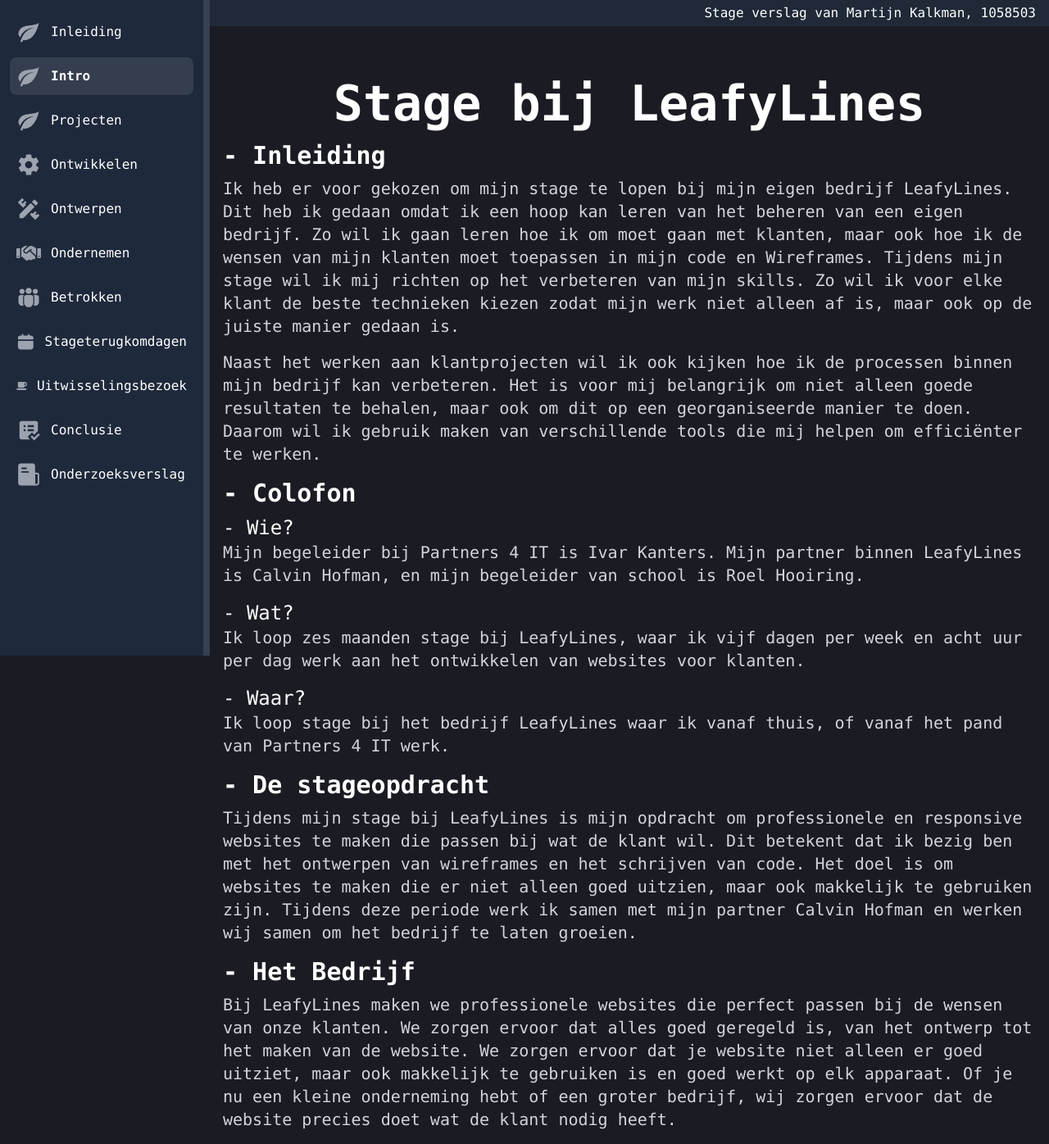
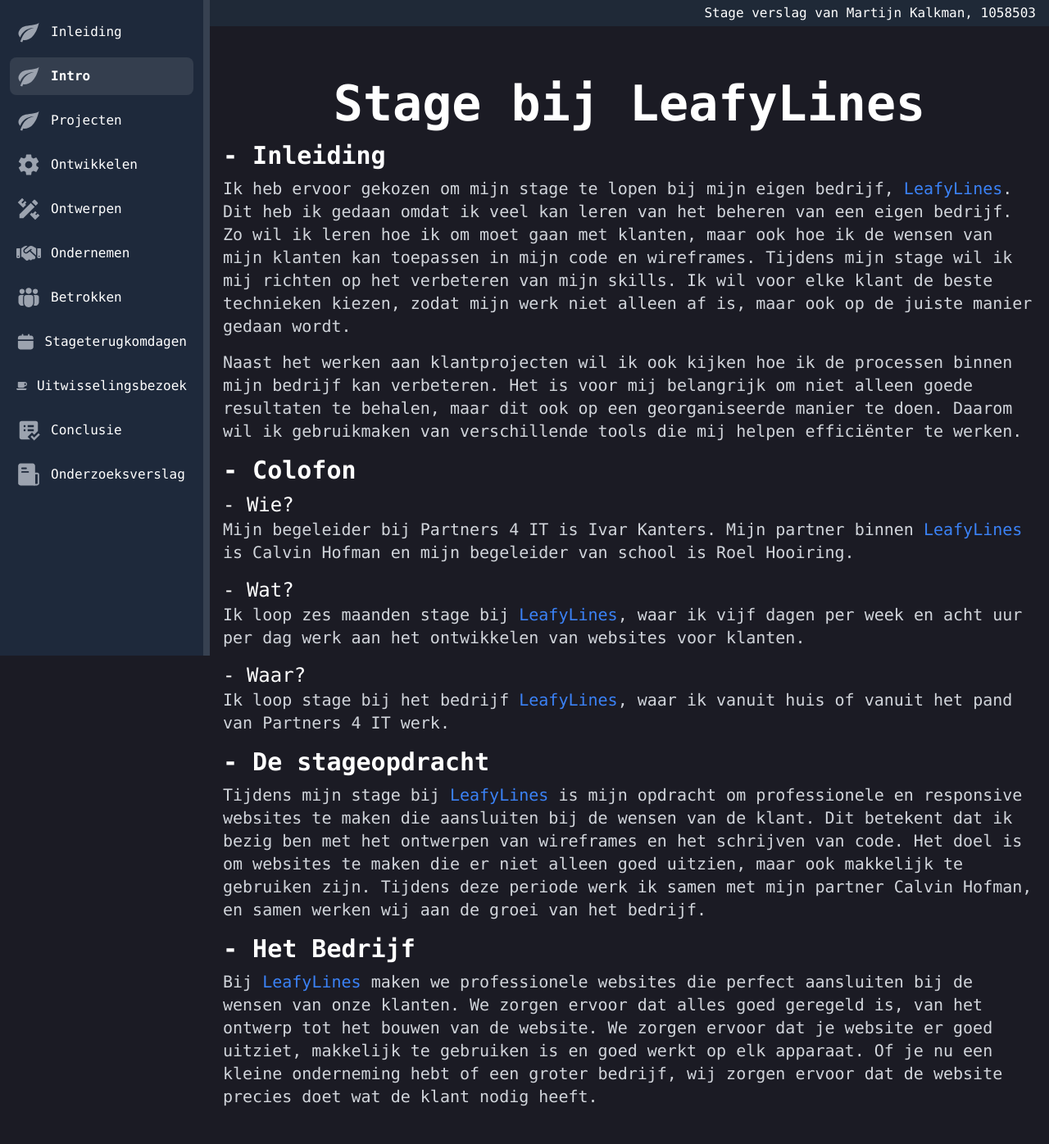
Before and after one commit to Martijn-Kalkman/stage, a Nuxt app: page /intro in a window 1280 px wide. Shown: the whole page at 82% size. After the commit the page ends 1368 px from the top, so only its background shows below. Built offline with nearby package versions, Linux system fonts and the light colour scheme.

Commit message:
progression

```diff
--- a/pages/intro.vue
+++ b/pages/intro.vue
@@ -14,21 +14,22 @@
       </div>
       <h3 class="text-3xl mb-2 font-bold text-white">- Inleiding</h3>
       <p>
-        Ik heb er voor gekozen om mijn stage te lopen bij mijn eigen bedrijf
-        LeafyLines. Dit heb ik gedaan omdat ik een hoop kan leren van het
-        beheren van een eigen bedrijf. Zo wil ik gaan leren hoe ik om moet gaan
-        met klanten, maar ook hoe ik de wensen van mijn klanten moet toepassen
-        in mijn code en Wireframes. Tijdens mijn stage wil ik mij richten op het
-        verbeteren van mijn skills. Zo wil ik voor elke klant de beste
-        technieken kiezen zodat mijn werk niet alleen af is, maar ook op de
-        juiste manier gedaan is.
+        Ik heb ervoor gekozen om mijn stage te lopen bij mijn eigen bedrijf,
+        <a class="text-blue-500" href="https://www.leafylines.com/">
+          LeafyLines</a
+        >. Dit heb ik gedaan omdat ik veel kan leren van het beheren van een
+        eigen bedrijf. Zo wil ik leren hoe ik om moet gaan met klanten, maar ook
+        hoe ik de wensen van mijn klanten kan toepassen in mijn code en
+        wireframes. Tijdens mijn stage wil ik mij richten op het verbeteren van
+        mijn skills. Ik wil voor elke klant de beste technieken kiezen, zodat
+        mijn werk niet alleen af is, maar ook op de juiste manier gedaan wordt.
       </p>
       <p class="mt-4">
         Naast het werken aan klantprojecten wil ik ook kijken hoe ik de
         processen binnen mijn bedrijf kan verbeteren. Het is voor mij belangrijk
-        om niet alleen goede resultaten te behalen, maar ook om dit op een
-        georganiseerde manier te doen. Daarom wil ik gebruik maken van
-        verschillende tools die mij helpen om efficiënter te werken.
+        om niet alleen goede resultaten te behalen, maar dit ook op een
+        georganiseerde manier te doen. Daarom wil ik gebruikmaken van
+        verschillende tools die mij helpen efficiënter te werken.
       </p>
       <h3 class="text-3xl mb-2 mt-4 font-bold text-white">- Colofon</h3>
       <ul>
@@ -36,44 +37,49 @@
           <h4 class="text-2xl text-white">- Wie?</h4>
           <p>
             Mijn begeleider bij Partners 4 IT is Ivar Kanters. Mijn partner
-            binnen LeafyLines is Calvin Hofman, en mijn begeleider van school is
-            Roel Hooiring.
+            binnen
+            <a class="text-blue-500" href="https://www.leafylines.com/">
+              LeafyLines</a
+            >
+            is Calvin Hofman en mijn begeleider van school is Roel Hooiring.
           </p>
         </li>
         <li class="mt-4">
           <h4 class="text-2xl text-white">- Wat?</h4>
           <p>
-            Ik loop zes maanden stage bij LeafyLines, waar ik vijf dagen per
-            week en acht uur per dag werk aan het ontwikkelen van websites voor
-            klanten.
+            Ik loop zes maanden stage bij
+            <a class="text-blue-500" href="https://www.leafylines.com/">
+              LeafyLines</a
+            >, waar ik vijf dagen per week en acht uur per dag werk aan het
+            ontwikkelen van websites voor klanten.
           </p>
         </li>
         <li class="mt-4">
           <h4 class="text-2xl text-white">- Waar?</h4>
           <p>
-            Ik loop stage bij het bedrijf LeafyLines waar ik vanaf thuis, of
-            vanaf het pand van Partners 4 IT werk.
+            Ik loop stage bij het bedrijf <a class="text-blue-500" href="https://www.leafylines.com/"> LeafyLines</a>, waar ik vanuit huis of
+            vanuit het pand van Partners 4 IT werk.
           </p>
         </li>
         <h3 class="text-3xl mb-2 mt-4 font-bold text-white">
           - De stageopdracht
         </h3>
         <p>
-          Tijdens mijn stage bij LeafyLines is mijn opdracht om professionele en
-          responsive websites te maken die passen bij wat de klant wil. Dit
-          betekent dat ik bezig ben met het ontwerpen van wireframes en het
-          schrijven van code. Het doel is om websites te maken die er niet
-          alleen goed uitzien, maar ook makkelijk te gebruiken zijn. Tijdens
-          deze periode werk ik samen met mijn partner Calvin Hofman en werken
-          wij samen om het bedrijf te laten groeien.
+          Tijdens mijn stage bij <a class="text-blue-500" href="https://www.leafylines.com/"> LeafyLines</a> is mijn opdracht om professionele en
+          responsive websites te maken die aansluiten bij de wensen van de
+          klant. Dit betekent dat ik bezig ben met het ontwerpen van wireframes
+          en het schrijven van code. Het doel is om websites te maken die er
+          niet alleen goed uitzien, maar ook makkelijk te gebruiken zijn.
+          Tijdens deze periode werk ik samen met mijn partner Calvin Hofman, en
+          samen werken wij aan de groei van het bedrijf.
         </p>
         <h3 class="text-3xl mb-2 mt-4 font-bold text-white">- Het Bedrijf</h3>
         <p>
-          Bij LeafyLines maken we professionele websites die perfect passen bij
-          de wensen van onze klanten. We zorgen ervoor dat alles goed geregeld
-          is, van het ontwerp tot het maken van de website. We zorgen ervoor dat
-          je website niet alleen er goed uitziet, maar ook makkelijk te
-          gebruiken is en goed werkt op elk apparaat. Of je nu een kleine
+          Bij <a class="text-blue-500" href="https://www.leafylines.com/"> LeafyLines</a> maken we professionele websites die perfect aansluiten
+          bij de wensen van onze klanten. We zorgen ervoor dat alles goed
+          geregeld is, van het ontwerp tot het bouwen van de website. We zorgen
+          ervoor dat je website er goed uitziet, makkelijk
+          te gebruiken is en goed werkt op elk apparaat. Of je nu een kleine
           onderneming hebt of een groter bedrijf, wij zorgen ervoor dat de
           website precies doet wat de klant nodig heeft.
         </p>
--- /dev/null
+++ b/pages/leafylines.vue
@@ -0,0 +1,23 @@
+<script setup lang="ts">
+import Navbar from "./components/navbar.vue";
+</script>
+
+<template>
+  <Navbar />
+  <div class="sm:ml-64 text-xl text-gray-300">
+    <div class="mx-auto 2xl:w-6/12 p-4 mt-12">
+      <div class="">
+        <h1 class="text-6xl font-bold text-white text-center">LeafyLines</h1>
+        <p>
+        Leafylines is een klein bedrijf dat zich wil richten op het bouwen van websites voor business to business.
+        </p>
+
+        <iframe
+          class="mx-auto mt-4 rounded-xl w-full h-96"
+          src="https://www.youtube.com/embed/tgbNymZ7vqY"
+        >
+        </iframe>
+      </div>
+    </div>
+  </div>
+</template>
--- /dev/null
+++ b/pages/oosterwijkonderhoud.vue
@@ -0,0 +1,43 @@
+``
+<script setup lang="ts">
+import Navbar from "./components/navbar.vue";
+</script>
+
+<template>
+  <Navbar />
+  <div class="sm:ml-64 text-xl text-gray-300">
+    <div class="mx-auto 2xl:w-6/12 p-4 mt-12">
+      <div class="">
+        <h1 class="text-6xl font-bold text-white text-center">
+          oosterwijk Onderhoud
+        </h1>
+        <p class="mt-4">
+          Oosterwijk Onderhoud is een schildersbedrijf dat al enkele jaren
+          actief is. De eigenaar werkt zelfstandig en is gespecialiseerd in
+          schilderwerk, behangwerk en het repareren van houtrot. Deze klant wil
+          graag een website die zijn diensten duidelijk laat zien, zodat
+          potentiële klanten gemakkelijk contact met hem kunnen opnemen en meer
+          te weten kunnen komen over zijn werk.
+        </p>
+        <p class="mt-4">
+          Net zoals bij HI-LO heb ik een design gemaakt via Figma dat past bij
+          de klant.
+        </p>
+        <p class="mt-4">
+          Link clickable wireframe desktop:
+          <a
+            class="text-blue-500"
+            href="        https://www.figma.com/proto/22BCEeSKZ8lTnOPhEnIncn/Schilder?node-id=1-2&p=f&t=QAW6IkNo6u5WSz8Y-1&scaling=min-zoom&content-scaling=fixed&page-id=0%3A1&starting-point-node-id=1%3A2
+"
+            >Wireframe desktop</a
+          >
+        </p>
+        <iframe
+          class="mx-auto mt-4 rounded-xl w-full h-96"
+          src="https://www.youtube.com/embed/tgbNymZ7vqY"
+        >
+        </iframe>
+      </div>
+    </div>
+  </div>
+</template>
--- a/pages/projects.vue
+++ b/pages/projects.vue
@@ -8,11 +8,28 @@
     <div class="mx-auto 2xl:w-6/12 p-4 mt-12">
       <div class="">
         <h1 class="text-6xl font-bold text-white text-center">Projecten</h1>
-        <div class="flex flex-row">
-          <NuxtLink class="bg-red-900 w-6/12 m-4 rounded-xl" to="/hilo">
-            <img class="h-72 object-cover rounded-xl" src="/hilo.png" />
+        <div class="flex lg:flex-row flex-col">
+          <NuxtLink class="lg:w-6/12 m-4 rounded-xl" to="/hilo">
+            <img class="h-80 object-cover rounded-xl" src="/hilo.png" />
+            HI-LO
           </NuxtLink>
-          <div class="bg-red-900 w-6/12 m-4 rounded-xl"></div>
+
+          <NuxtLink class="lg:w-6/12 m-4 rounded-xl" to="/leafylines">
+            <img
+              class="h-80 mx-auto object-cover rounded-xl"
+              src="/leafylinesSite.png"
+            />
+            LeafyLines
+          </NuxtLink>
+        </div>
+        <div class="flex lg:flex-row flex-col">
+          <NuxtLink class="lg:w-6/12 m-4 rounded-xl" to="/oosterwijkonderhoud">
+            <img
+              class="h-80 object-cover rounded-xl"
+              src="/oosterwijkonderhoud.png"
+            />
+            Oosterwijk Onderhoud
+          </NuxtLink>
         </div>
       </div>
     </div>
```
Also changed, not shown: pages/index.vue (+21 -6 lines), pages/ontwikkelen.vue (+73 -61 lines), public/leafylinesSite.png (added), public/oosterwijkonderhoud.png (added).
